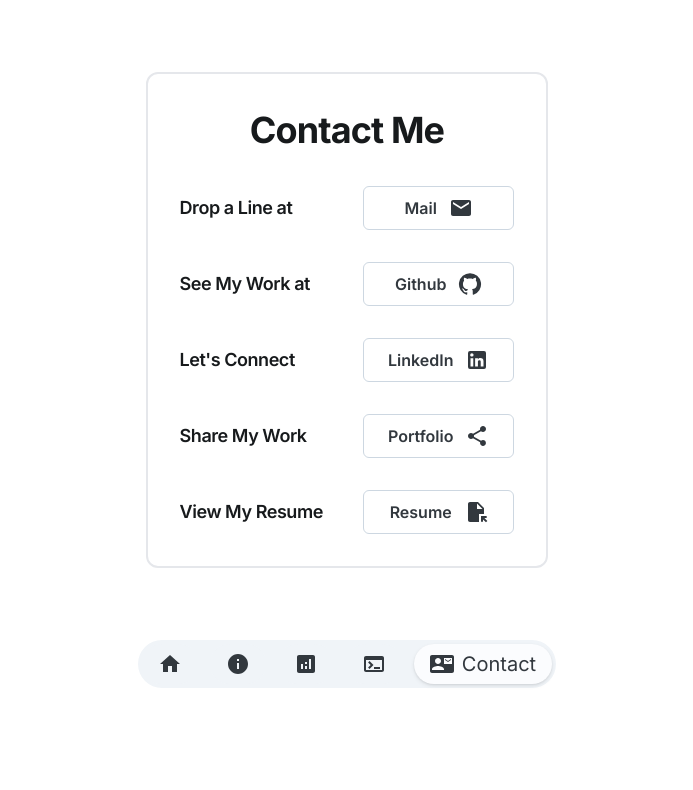
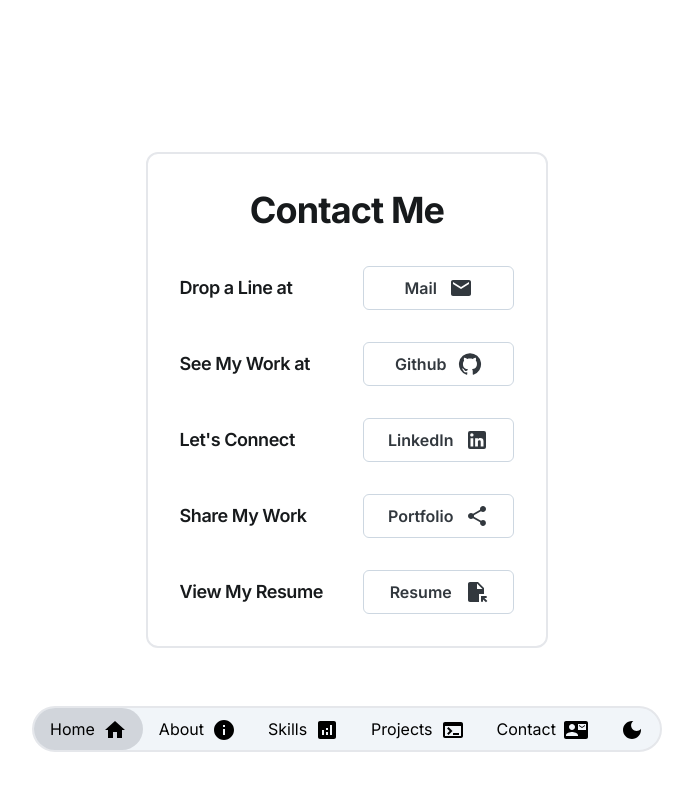
Before and after one commit to ThePhoenix08/CodSoft, a React (Vite) app in the folder portfolio/: page /contact in a window 1280 px wide. Shown: the top 790 px of the page, without its empty margins (293-986 px from the left). Built offline with nearby package versions, Linux system fonts and the light colour scheme.

Commit message:
update: navbar, fix: project section

```diff
--- a/portfolio/src/components/Navbar.tsx
+++ b/portfolio/src/components/Navbar.tsx
@@ -1,8 +1,4 @@
-import React, { useState, useContext, useEffect } from "react";
-import Radio from "@mui/joy/Radio";
-import RadioGroup from "@mui/joy/RadioGroup";
-import { useNavigate, useLocation } from "react-router-dom";
-import { MobileContext } from "../context/MobileContext.tsx";
+import React from "react";
 
 import HomeIcon from "@mui/icons-material/Home";
 import InfoIcon from "@mui/icons-material/Info";
@@ -10,101 +6,22 @@ import ContactMailIcon from "@mui/icons-material/ContactMail";
 import TerminalIcon from "@mui/icons-material/Terminal";
 import AnalyticsIcon from "@mui/icons-material/Analytics";
 
-const capitalize = (word: string): string => {
-  return word.charAt(0).toUpperCase() + word.slice(1);
-};
+import type { Tab } from "./ui/Tabs";
+import { Tabs } from "./ui/Tabs";
 
-const trimLeftmostSlash = (str: string): string => str.replace(/^\//, "");
+const Sections: Tab[] = [
+  { section: "Home", icon: <HomeIcon />, route: "/" },
+  { section: "About", icon: <InfoIcon />, route: "/about" },
+  { section: "Skills", icon: <AnalyticsIcon />, route: "/skills" },
+  { section: "Projects", icon: <TerminalIcon />, route: "/projects" },
+  { section: "Contact", icon: <ContactMailIcon />, route: "/contact" },
+];
 
 const Navbar: React.FC = () => {
-  let { pathname } = useLocation();
-  if (pathname === "/") {
-    pathname = "hero";
-  } else {
-    pathname = trimLeftmostSlash(pathname);
-  }
-
-  const [section, setSection] = useState<string>(pathname);
-  const sections: string[] = ["hero", "about", "skills", "projects", "contact"];
-  const { isMobile } = useContext(MobileContext);
-  const navigate = useNavigate();
-
-  const SectionIcons: { [key: string]: JSX.Element } = {
-    hero: <HomeIcon />,
-    about: <InfoIcon />,
-    skills: <AnalyticsIcon />,
-    projects: <TerminalIcon />,
-    contact: <ContactMailIcon />,
-  };
-
-  const handleSectionChange = (event: React.ChangeEvent<HTMLInputElement>) => {
-    const newSection: string = event.target.value;
-    setSection(newSection);
-    navigate(`/${newSection !== "hero" ? newSection : ""}`);
-  };
-
   return (
-    <nav
-      className={`w-screen flex sticky bottom-2 left-0 right-0 justify-center md:static md:h-1/5 h-12`}
-    >
-      <div className="navbar z-30 md:bottom-16 transition-all duration-300 ease-in-out">
-        <RadioGroup
-          orientation="horizontal"
-          aria-labelledby="sections-navbar"
-          value={section}
-          onChange={handleSectionChange}
-          sx={{
-            minHeight: 48,
-            padding: "4px",
-            borderRadius: "100px",
-            bgcolor: "neutral.softBg",
-            transition: "all 0.3s ease-in-out",
-            "--RadioGroup-gap": "12px",
-            "--Radio-actionRadius": "100px",
-          }}
-        >
-          {sections.map((item: string) => (
-            <Radio
-              key={item}
-              color="neutral"
-              value={item}
-              disableIcon
-              label={
-                <div className="flex items-center gap-2">
-                  {SectionIcons[item]}
-                  {!isMobile && item === section && (
-                    <span className="text-xl">{capitalize(item)}</span>
-                  )}
-                </div>
-              }
-              variant="soft"
-              sx={{
-                px: 2,
-                alignItems: "center",
-                "& .MuiRadio-action": {
-                  transition: "all 0.3s ease-in-out",
-                },
-              }}
-              slotProps={{
-                action: ({ checked }) => {
-                  return {
-                    sx: {
-                      ...(checked && {
-                        bgcolor: "background.surface",
-                        boxShadow: "sm",
-                        "&:hover": {
-                          bgcolor: "background.surface",
-                        },
-                      }),
-                    },
-                  };
-                },
-              }}
-            />
-          ))}
-        </RadioGroup>
-      </div>
-    </nav>
+    <div className="Navbar w-screen h-fit grid place-items-center fixed bottom-0 md:bottom-12 left-0 right-0 z-50">
+      <Tabs propTabs={Sections} />
+    </div>
   );
 };
 
--- a/portfolio/src/components/sub components/Card.tsx
+++ b/portfolio/src/components/sub components/Card.tsx
@@ -14,7 +14,7 @@ const Card = ({
         className
       )}
     >
-      <div className="relative z-50">
+      <div className="relative z-20">
         <div className="p-4  flex flex-col gap-4">{children}</div>
       </div>
     </div>
--- a/portfolio/src/components/sub components/CardChips.tsx
+++ b/portfolio/src/components/sub components/CardChips.tsx
@@ -1,5 +1,5 @@
 import { cn } from "../../utils/cn";
-import SkillIcons from "../icons";
+import SkillIcons from "../../data/icons";
 
 const CardChips = ({
   className,
--- /dev/null
+++ b/portfolio/src/components/ui/Tabs.tsx
@@ -0,0 +1,84 @@
+("use client");
+
+import { useContext, useState } from "react";
+import { motion } from "framer-motion";
+import { NavigateFunction, useNavigate } from "react-router-dom";
+import { cn } from "../../utils/cn.ts";
+import { Context } from "../../context/Context.tsx";
+import DarkModeIcon from "@mui/icons-material/DarkMode";
+import LightModeIcon from "@mui/icons-material/LightMode";
+
+export type Tab = {
+  section: string;
+  route: string;
+  icon: JSX.Element;
+};
+
+export const Tabs = ({
+  propTabs,
+  className,
+}: {
+  propTabs: Tab[];
+  className?: string;
+}) => {
+  const [active, setActive] = useState<Tab>(propTabs[0]);
+  const { isDark, setDark, isMobile } = useContext(Context);
+  const navigate: NavigateFunction = useNavigate();
+
+  const handleClick = (tab: Tab) => {
+    setActive(tab);
+    navigate(tab.route);
+  };
+
+  const handleThemeToggle = () => {
+    console.log(isDark);
+    setDark((prev: boolean) => !prev);
+    console.log(isDark);
+  };
+
+  return (
+    <>
+      <div
+        className={cn(
+          "flex flex-row items-center justify-center overflow-auto w-full md:w-auto sm:overflow-visible no-visible-scrollbar border-2 md:rounded-3xl bg-slate-100",
+          className
+        )}
+      >
+        {propTabs.map((tab) => (
+          <button
+            key={tab.section}
+            onClick={() => handleClick(tab)}
+            className="relative px-4 py-2 rounded-full hover:bg-gray-200"
+            style={{
+              transformStyle: "preserve-3d",
+            }}
+          >
+            {active.section === tab.section && (
+              <motion.div
+                layoutId="clickedbutton"
+                transition={{ type: "spring", bounce: 0.3, duration: 0.6 }}
+                className="absolute inset-0 bg-gray-300 dark:bg-zinc-800 rounded-full"
+              />
+            )}
+
+            <span className="relative flex items-center md:gap-2 text-black dark:text-white">
+              <span>{!isMobile && tab.section}</span>
+              <span>{tab.icon}</span>
+            </span>
+          </button>
+        ))}
+        <button
+          onClick={handleThemeToggle}
+          className="relative px-4 py-2 rounded-full hover:bg-gray-200"
+          style={{
+            transformStyle: "preserve-3d",
+          }}
+        >
+          <span className="relative block text-black dark:text-white">
+            {isDark ? <LightModeIcon /> : <DarkModeIcon />}
+          </span>
+        </button>
+      </div>
+    </>
+  );
+};
--- a/portfolio/src/components/ui/card-hover-effect.tsx
+++ b/portfolio/src/components/ui/card-hover-effect.tsx
@@ -65,7 +65,6 @@ export const HoverEffect = ({
             <CardDescription>{item.description}</CardDescription>
             <CardButtons liveDemo={item.link} githubRepo={item.repo} />
           </Card>
-          {/* <a href={item.link} className="absolute inset-0 z-30" /> */}
         </div>
       ))}
     </div>
--- /dev/null
+++ b/portfolio/src/context/Context.tsx
@@ -0,0 +1,38 @@
+import React, { createContext, useState, ReactNode, useEffect } from "react";
+import useMediaQuery from "@mui/material/useMediaQuery";
+
+interface ContextProps {
+  isMobile: boolean;
+  isDark: boolean;
+  setDark: React.Dispatch<React.SetStateAction<boolean>>;
+}
+
+const Context = createContext<ContextProps>({
+  isMobile: false,
+  isDark: false,
+  setDark: () => {},
+});
+
+const ContextProvider: React.FC<{ children: ReactNode }> = ({ children }) => {
+  const [isMobile, setIsMobile] = useState<boolean>(false);
+  const viewportWidth = useMediaQuery("(max-width:1024px)");
+
+  const [isDark, setDark] = useState<boolean>(false);
+  const preferredTheme = useMediaQuery("(prefers-color-scheme: dark)");
+
+  useEffect(() => {
+    setIsMobile(viewportWidth);
+  }, [viewportWidth]);
+
+  useEffect(() => {
+    setDark(preferredTheme);
+  }, [preferredTheme]);
+
+  return (
+    <Context.Provider value={{ isMobile, isDark, setDark }}>
+      {children}
+    </Context.Provider>
+  );
+};
+
+export { Context, ContextProvider };
--- a/portfolio/src/context/MobileContext.tsx
+++ /dev/null
@@ -1,28 +0,0 @@
-import React, { createContext, useState, ReactNode, useEffect } from "react";
-import useMediaQuery from "@mui/material/useMediaQuery";
-
-interface MobileContextProps {
-  isMobile: boolean;
-  setIsMobile: (isMobile: boolean) => void;
-}
-
-const MobileContext = createContext<MobileContextProps>({
-  isMobile: false,
-  setIsMobile: () => {},
-});
-const MobileProvider: React.FC<{ children: ReactNode }> = ({ children }) => {
-  const [isMobile, setIsMobile] = useState<boolean>(false);
-  const matches = useMediaQuery("(max-width:1024px)");
-
-  useEffect(() => {
-    setIsMobile(matches);
-  }, [matches]);
-
-  return (
-    <MobileContext.Provider value={{ isMobile, setIsMobile }}>
-      {children}
-    </MobileContext.Provider>
-  );
-};
-
-export { MobileContext, MobileProvider };
--- a/portfolio/src/main.tsx
+++ b/portfolio/src/main.tsx
@@ -1,13 +1,13 @@
 import React from 'react'
 import ReactDOM from 'react-dom/client'
 import App from './App.tsx'
-import { MobileProvider } from "./context/MobileContext.tsx";
+import { ContextProvider } from "./context/Context.tsx";
 import "./index.css";
 
 ReactDOM.createRoot(document.getElementById("root")!).render(
-  <MobileProvider>
+  <ContextProvider>
     <React.StrictMode>
       <App />
     </React.StrictMode>
-  </MobileProvider>
+  </ContextProvider>
 );
--- a/portfolio/src/pages/Contact.tsx
+++ b/portfolio/src/pages/Contact.tsx
@@ -1,6 +1,6 @@
 import React, { useState, useContext } from "react";
 import { Typography, Button } from "@mui/joy";
-import { MobileContext } from "../context/MobileContext.tsx";
+import { Context } from "../context/Context.tsx";
 
 import LinkedInIcon from "@mui/icons-material/LinkedIn";
 import GitHubIcon from "@mui/icons-material/GitHub";
@@ -11,9 +11,8 @@ import FileOpenIcon from "@mui/icons-material/FileOpen";
 import { socialLinks } from "../data/data";
 
 const Contact: React.FC = () => {
-  const { isMobile } = useContext(MobileContext);
+  const { isMobile } = useContext(Context);
   const size: "lg" | "md" = isMobile ? "md" : "lg";
-  console.log(size);
 
   const [shareStateColor, setShare] = useState<
     "neutral" | "success" | "danger"
--- a/portfolio/src/pages/Skills.tsx
+++ b/portfolio/src/pages/Skills.tsx
@@ -2,7 +2,7 @@ import React from "react";
 import Typography from "@mui/joy/Typography";
 import SkillBox from "../components/SkillBox";
 import { skills } from "../data/data.ts";
-import SkillIcons from "../components/icons.ts";
+import SkillIcons from "../data/icons.ts";
 
 const renderSkills = (category: keyof typeof skills): JSX.Element[] => {
   return skills[category].map((skill, index) => (
```
Also changed, not shown: portfolio/src/App.tsx (+6 -6 lines), portfolio/src/data/icons.ts (renamed from portfolio/src/components/icons.ts).
